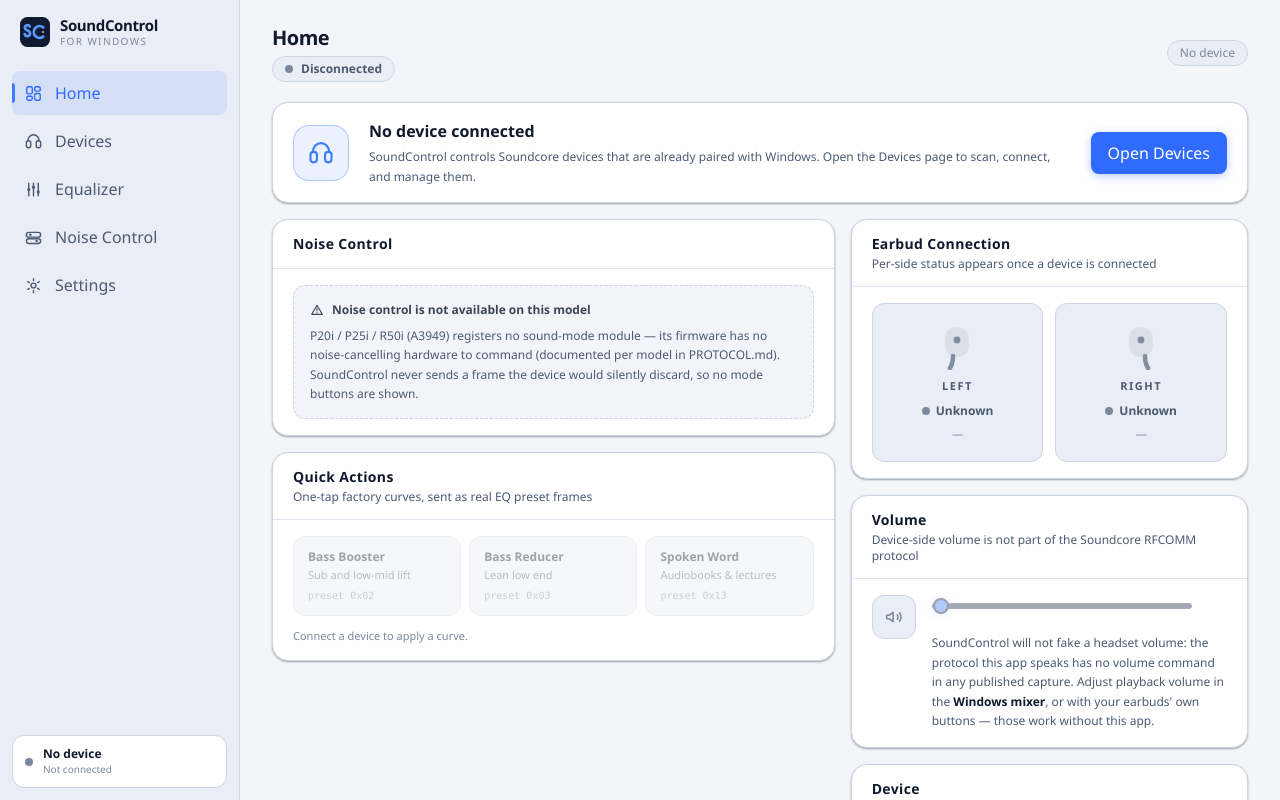
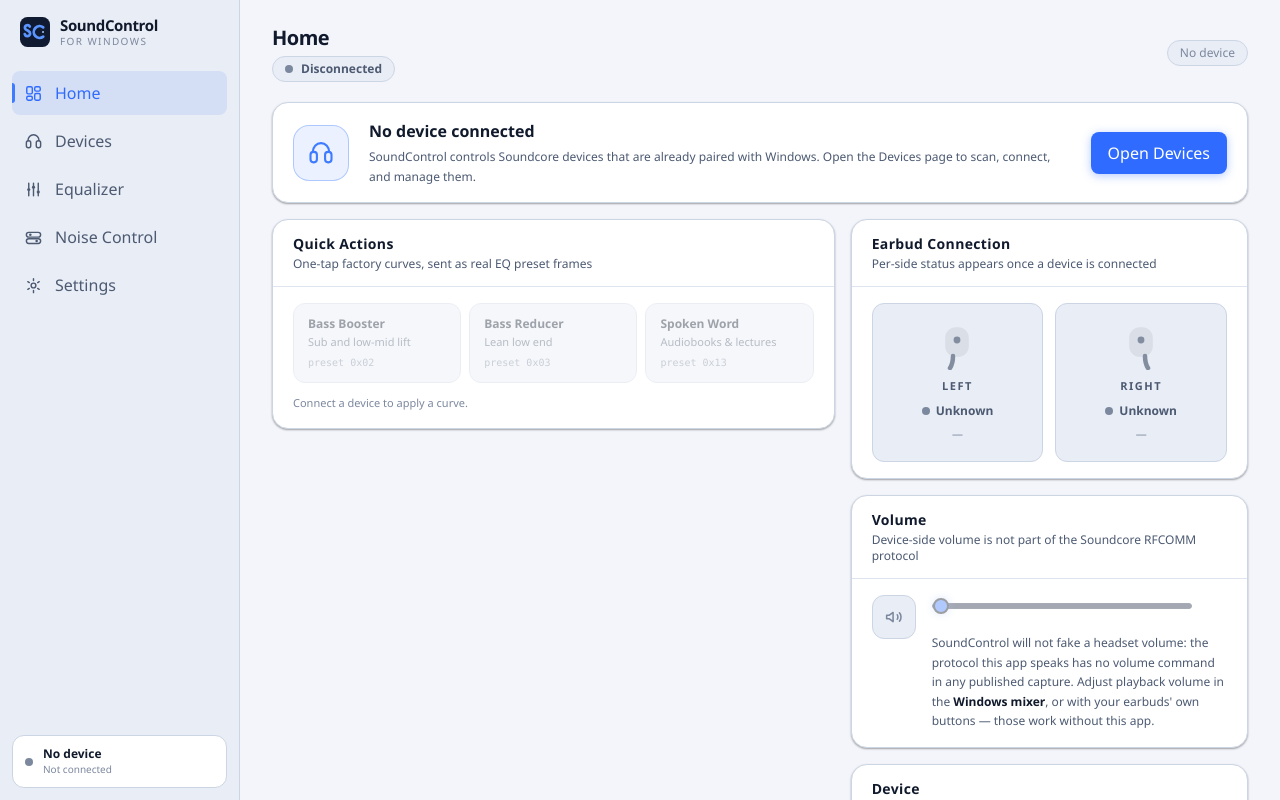
Before and after one commit to Shankers8811/soundcontrol, a React (Vite) app: page / in a window 1280 px wide. Built offline with nearby package versions, Linux system fonts and the light colour scheme.

Commit message:
fix: keep noise control on its own page
Remove the duplicate Noise Control card from Home and keep the dedicated category as the single presentation for ANC controls.\n\n

```diff
--- a/scripts/test_ui_render.mjs
+++ b/scripts/test_ui_render.mjs
@@ -10,7 +10,6 @@
  * (disconnected, R50i/A3949-profile) state:
  *
  *   - Dashboard: "Battery unavailable" (never an invented percentage),
- *     honest noise-control unsupported note for the no-ANC default profile,
  *     earbud card in "Status unavailable" (unknown ≠ disconnected),
  *     disabled volume card explaining the protocol gap.
  *   - Devices: real scan surface, capability matrix rows.
@@ -134,7 +133,6 @@ const dash = render(React.createElement(M.DashboardPage));
 check('header title (Pass 8: Home)', dash.includes('>Home<') && !dash.includes('>Dashboard<'));
 check('disconnected status badge', dash.includes('Disconnected'));
 check('disconnected battery pill says "No device" — never an invented percentage', dash.includes('>No device<') && !/>\s*\d+\s*%/.test(dash));
-check('no-ANC default profile gets the unsupported note, not fake buttons', dash.includes('Noise control is not available on this model'));
 check('volume card explains the protocol gap instead of a live slider', dash.includes('Volume') && dash.includes('no volume command in any published capture'));
 check('volume slider is rendered disabled', /aria-label="Device volume \(not supported by the protocol\)"[^>]*disabled/.test(dash) || dash.includes('disabled'));
 check('earbud card present for TWS profile', dash.includes('Earbud Connection'));
--- a/src/pages/DashboardPage.tsx
+++ b/src/pages/DashboardPage.tsx
@@ -2,7 +2,6 @@ import { useApp } from '../state/store';
 import { batteryPercent } from '../state/derive';
 import { EarbudStatusCard } from '../components/EarbudStatusCard';
 import { IconBattery, IconBolt, IconBt, IconDevices } from '../components/Icons';
-import { NoiseControl } from '../components/NoiseControl';
 import { QuickActions } from '../components/QuickActions';
 import { VolumeControl } from '../components/VolumeControl';
 import { Button, Card, InfoRow, PageHeader, StatusBadge } from '../components/ui';
@@ -207,7 +206,6 @@ export function DashboardPage() {
 
         <div className="grid grid-cols-1 gap-4 xl:grid-cols-12">
           <div className="space-y-4 xl:col-span-7">
-            <NoiseControl />
             <QuickActions />
           </div>
 
```
Also changed, not shown: src/pages/ControlsPage.tsx (+3 -4 lines).
